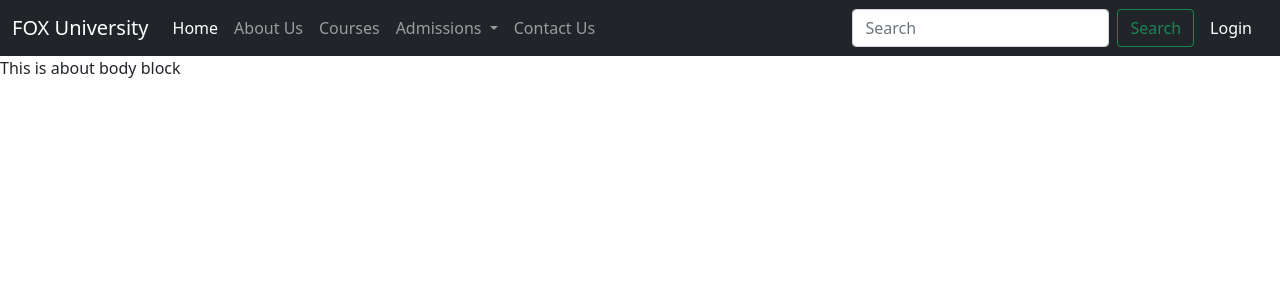
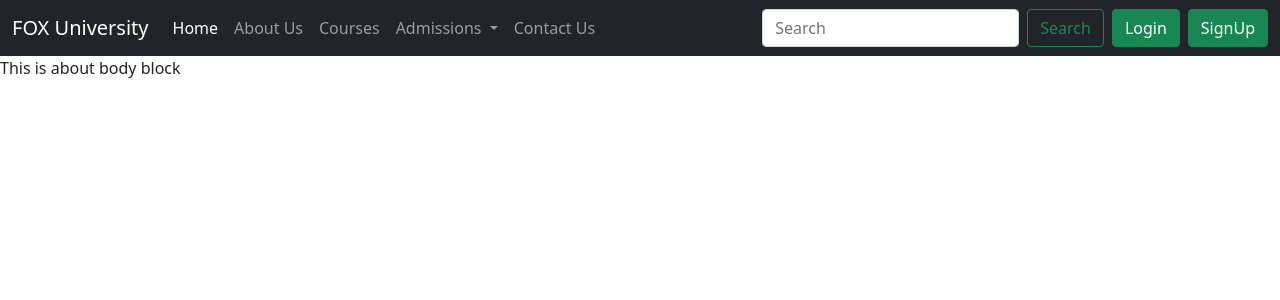
Before and after one commit to richab246/Django-website, a Django app: page /about in a window 1280 px wide. Shown: the top 300 px of the page. Run offline with Django 4.2, Linux system fonts and the light colour scheme.

Commit message:
Update base.html

```diff
--- a/templates/base.html
+++ b/templates/base.html
@@ -25,7 +25,8 @@
               <a class="nav-link" href="/about">About Us</a>
             </li>
             <li class="nav-item">
-              <a class="nav-link" href="/products">Courses</a>
+              <a class="nav-link" href="/courses">Courses</a>
+
             </li>
             <li class="nav-item dropdown">
               <a class="nav-link dropdown-toggle" href="#" id="navbarDropdown" role="button" data-bs-toggle="dropdown" aria-expanded="false">
@@ -46,9 +47,27 @@
             <input class="form-control me-2" type="search" placeholder="Search" aria-label="Search">
             <button class="btn btn-outline-success" type="submit">Search</button>
           </form>
-          <li class="nav-item d-flex">
-            <a class="nav-link text-white" href="/login">Login</a>
-          </li>
+          {% if user.is_authenticated %}
+          <ul class="navbar-nav mr-2">
+            <li class="nav-item dropdown">
+              <a class="nav-link dropdown-toggle" href="#" id="navbarDropdownMenuLink" role="button" data-bs-toggle="dropdown" aria-expanded="false">
+                Welcome {{request.user}}
+              </a>
+              <ul class="dropdown-menu" aria-labelledby="navbarDropdownMenuLink">
+                <li><a class="dropdown-item" href="/logout">Logout</a></li>
+              </ul>
+            </li>
+                  </ul>
+          {% else %}
+          <button type="button" class="btn btn-success mx-2" data-bs-toggle="modal" data-bs-target="#loginModal">
+            Login
+          </button>
+          <button type="button" class="btn btn-success mr-2" data-bs-toggle="modal" data-bs-target="#signupModal">
+            SignUp
+          </button>
+
+          {% endif %}
+
         </div>
       </div>
     </nav>
@@ -63,6 +82,81 @@
     {% endfor %}
     {% endif %}
 
+ <!-- Login modal -->
+ <div class="modal fade" id="loginModal" tabindex="-1" aria-labelledby="loginModal" aria-hidden="true">
+  <div class="modal-dialog">
+    <div class="modal-content">
+      <div class="modal-header">
+        <h5 class="modal-title" id="loginModal">Login</h5>
+        <button type="button" class="btn-close" data-bs-dismiss="modal" aria-label="Close"></button>
+      </div>
+      <div class="modal-body">
+        <form action='/login' method='post'>
+        <div class="mb-3">
+          <label for="loginusername" class="form-label">Username</label>
+          <input type="text" class="form-control" id="loginusername" name="loginusername" placeholder="Enter your username" required>
+        </div>
+        <div class="mb-3">
+          <label for="loginpass" class="form-label">Password</label>
+          <input type="password" class="form-control" id="loginpass" name="loginpass" placeholder="Enter your password" required>
+        </div>
+        {% csrf_token %}
+        <button type="submit" class="btn btn-primary">Submit</button>
+      </form>
+      </div>
+      <div class="modal-footer">
+
+      </div>
+    </div>
+  </div>
+</div>
+
+
+<!--Signup Modal -->
+<div class="modal fade" id="signupModal" tabindex="-1" aria-labelledby="signupModal" aria-hidden="true">
+  <div class="modal-dialog">
+    <div class="modal-content">
+      <div class="modal-header">
+        <h5 class="modal-title" id="signupModal">SignUp</h5>
+        <button type="button" class="btn-close" data-bs-dismiss="modal" aria-label="Close"></button>
+      </div>
+      <div class="modal-body">
+        <form action='/signup' method='post'>
+        <div class="mb-3">
+          <label for="username" class="form-label">Username</label>
+          <input type="text" class="form-control" id="username" name="username" placeholder="Choose a unique username" required>
+        </div>
+        <div class="mb-3">
+          <label for="fname" class="form-label">First Name</label>
+          <input type="text" class="form-control" id="fname" name="fname" placeholder="first name" required>
+        </div>
+        <div class="mb-3">
+          <label for="lname" class="form-label">Last Name</label>
+          <input type="text" class="form-control" id="lname"name="lname" placeholder="last name" required>
+        </div>
+        <div class="mb-3">
+          <label for="email1" class="form-label">Email address</label>
+          <input type="email" class="form-control" id="email1" name="email1" placeholder="name@example.com" required>
+        </div>
+        <div class="mb-3">
+          <label for="pass1" class="form-label">Password</label>
+          <input type="password" class="form-control" id="pass1" name="pass1" placeholder="Enter a strong password" required>
+        </div>
+        <div class="mb-3">
+          <label for="pass2" class="form-label">Confirm Password</label>
+          <input type="password" class="form-control" id="pass2" name="pass2" placeholder="Enter your password again" required>
+        </div>
+        {% csrf_token %}
+        <button type="submit" class="btn btn-primary">Submit</button>
+      </form>
+      </div>
+      <div class="modal-footer">
+
+      </div>
+    </div>
+  </div>
+</div>
+
     {% block body %}{% endblock body %}
     <!-- Optional JavaScript; choose one of the two! -->
 
```
